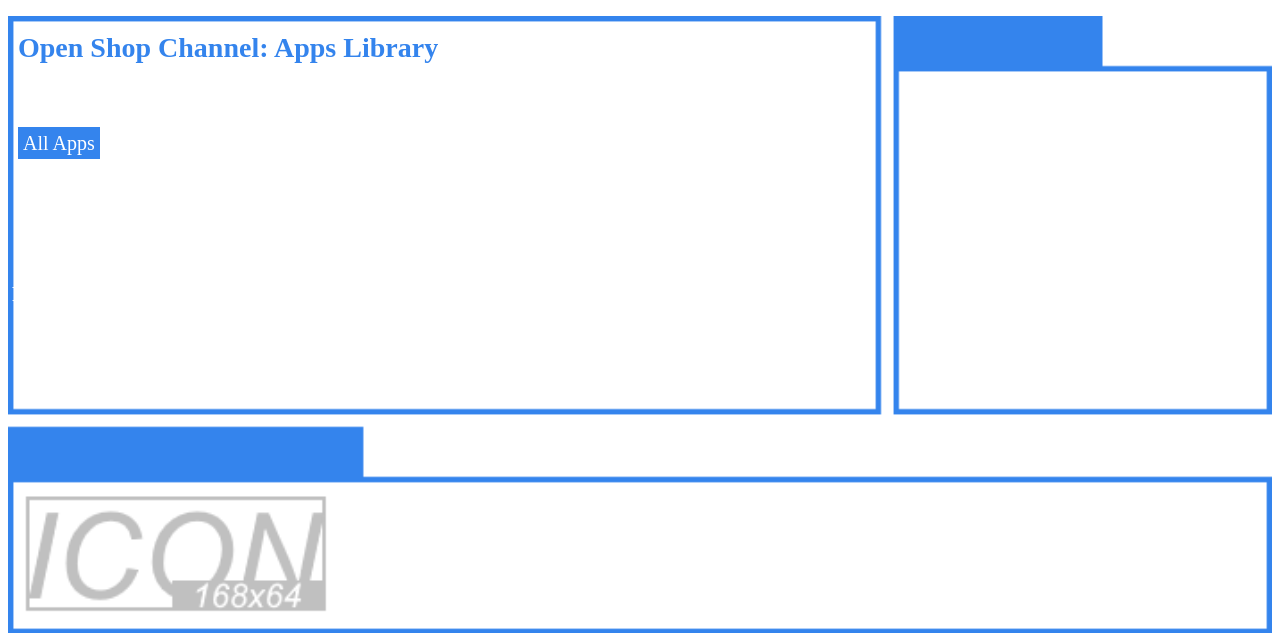
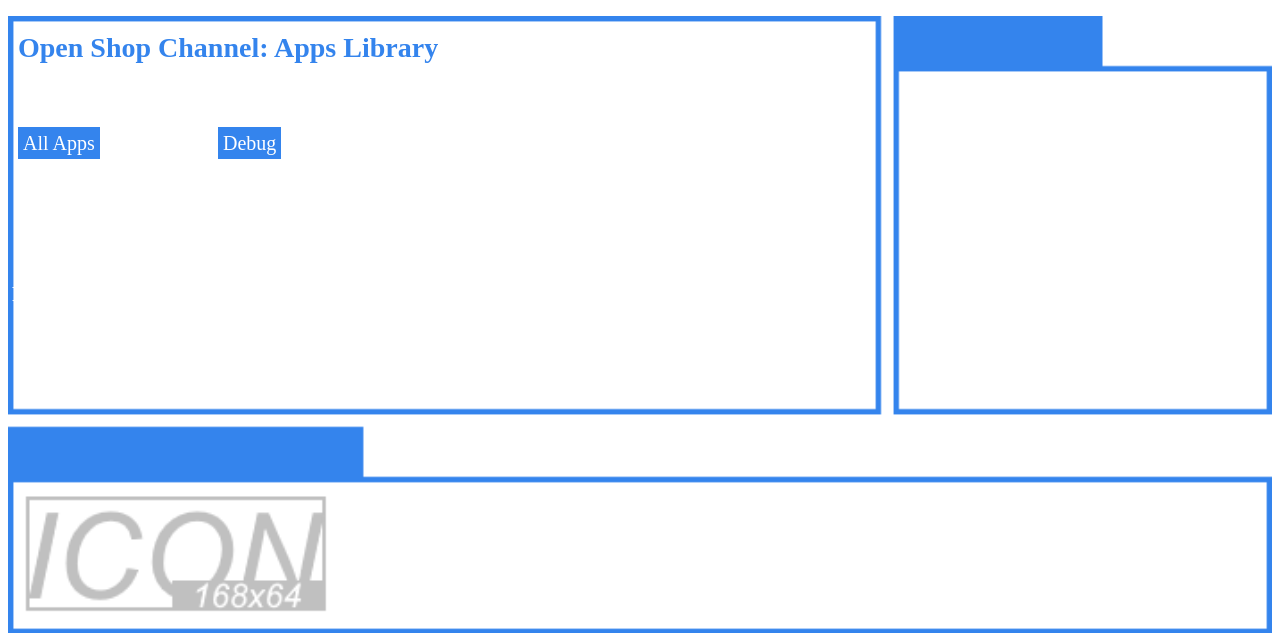
Before and after one commit to OpenShopChannel/WSC-Web, a Flask app: page /home in a window 1280 px wide. Shown: the part 63-696 px from the top of the page. Run offline with Flask 2, Linux system fonts and the light colour scheme; parts of the project's set-up code (start-up, migrations or seed data) failed here and were passed over.

Commit message:
Several design tweaks, added debug btn

```diff
--- a/app.py
+++ b/app.py
@@ -25,6 +25,11 @@
 @app.route("/")
 def welcome():
     return render_template('welcome.html')
+
+
+@app.route("/debug")
+def debug():
+    return render_template('debug.html')
 
 
 @app.route("/home")
--- a/static/home_page.css
+++ b/static/home_page.css
@@ -30,3 +30,9 @@
     top: 195px;
     left: 18px;
 }
+
+.debug-button {
+    position: absolute;
+    top: 195px;
+    left: 218px;
+}
--- a/static/style.css
+++ b/static/style.css
@@ -29,6 +29,10 @@
     font-size: 40px;
 }
 
+.link_button:hover {
+    background-color: #689de3;
+}
+
 .link_button_error {
     padding: 10px;
     background-color: #FF0008;
@@ -43,6 +47,10 @@
     color: white;
     text-decoration: none;
     font-size: 20px;
+}
+
+.link_button_small:hover {
+    background-color: #689de3;
 }
 
 table.FeaturedTable {
--- a/templates/home.html
+++ b/templates/home.html
@@ -17,7 +17,8 @@
             <div class="osc-title">Open Shop Channel: Apps Library</div>
             <div class="featured-title">Featured App</div>
             <div class="news-title">News</div>
-            <div class="all-apps-button"><a href="./apps" class="link_button_small">All Apps</a></div>
+            <div class="all-apps-button"><a href="/apps" class="link_button_small">All Apps</a></div>
+            <div class="debug-button"><a href="/debug" class="link_button_small">Debug</a></div>
             <p><a href="#" class="link_button" style="float: left;"><- Exit to Wii Menu</a></p>
         </div>
     </section>
--- a/templates/list.html
+++ b/templates/list.html
@@ -38,7 +38,7 @@
         </table>
         {% block content %}{% endblock %}
     </div>
-    <div class="backwards-button"><a href="#" class="link_button">HOME</a></div>
+    <div class="backwards-button"><a href="/home" class="link_button">HOME</a></div>
     {% if page > 1 %}
         <div class="prev-page-button"><a href="{{ modify_query(p=page - 1) }}" class="link_button"><
             Page {{ page - 1 }}</a></div>
```
